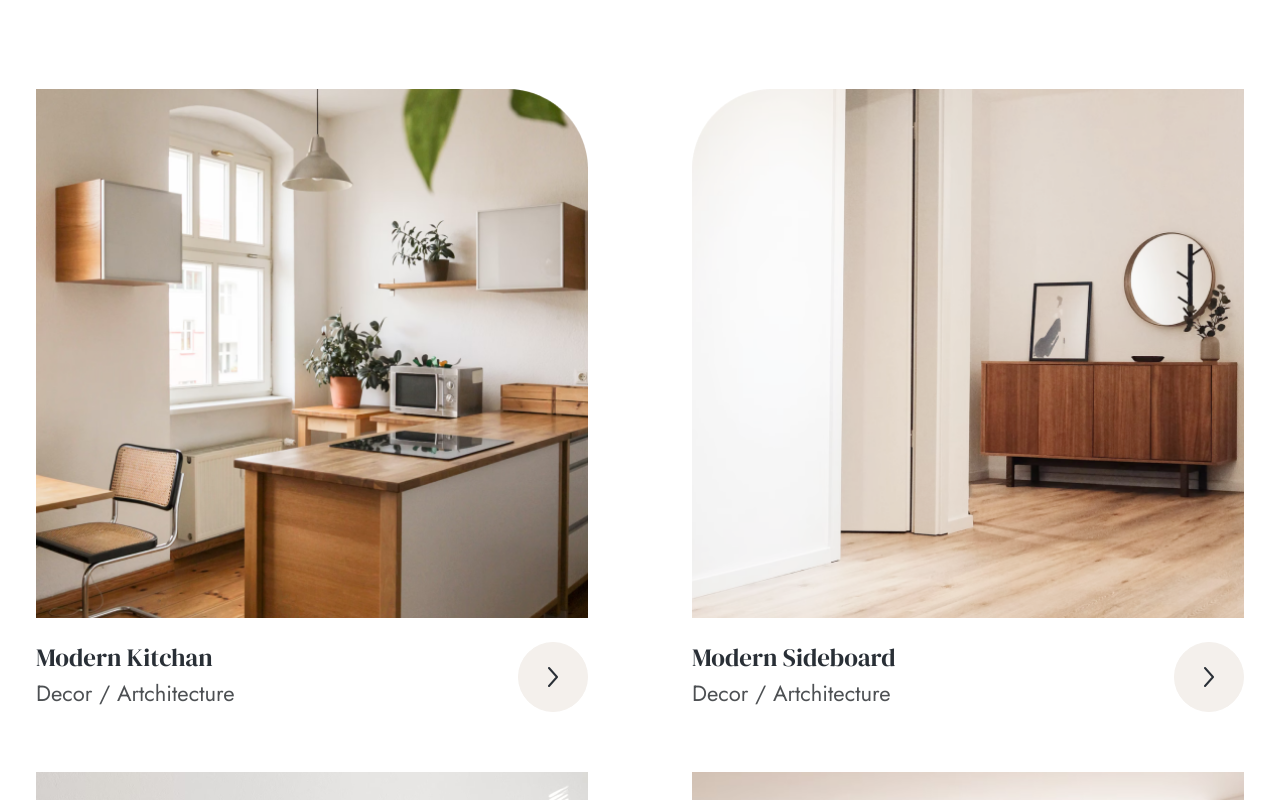
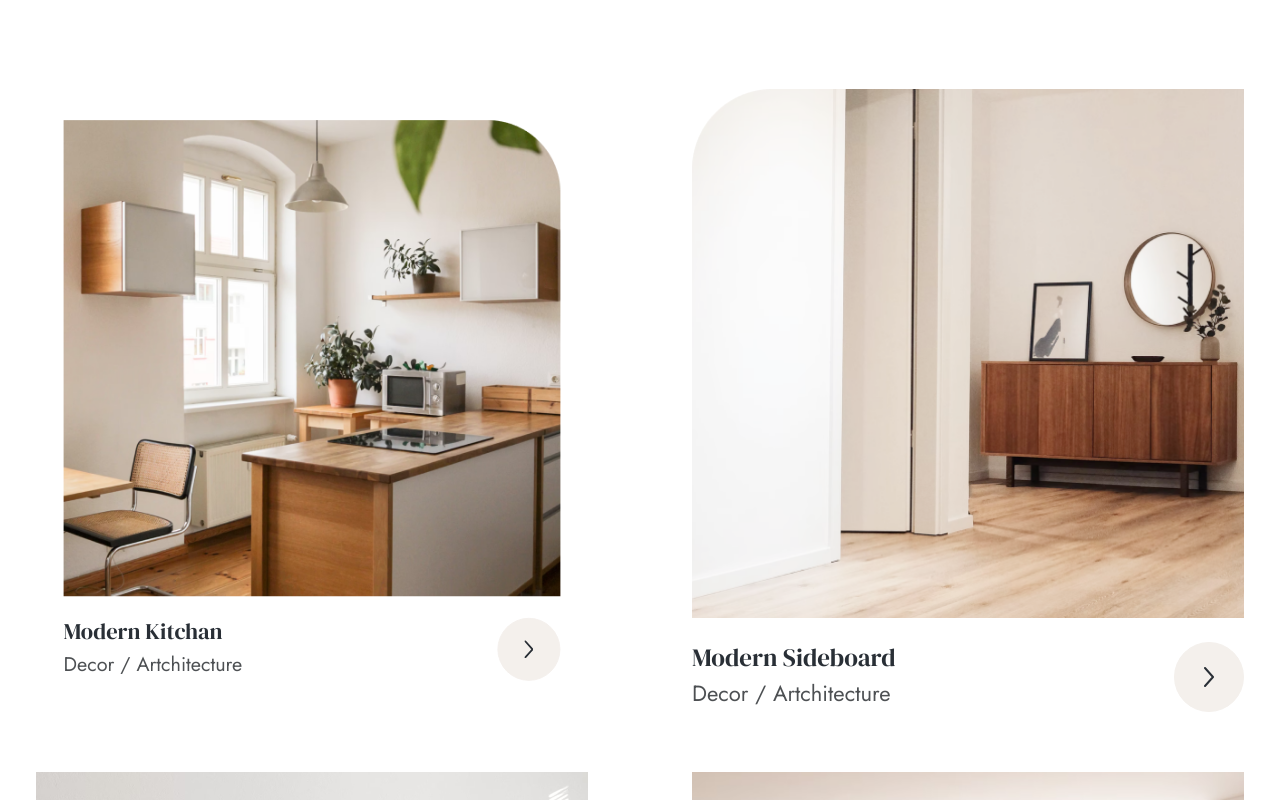
Before and after one commit to firuzeabdullazade/interior-design-webflow-react, a React (Create React App) app: page / in a window 1280 px wide. In both pictures the pointer is over the element 312 px from the left and 4575 px from the top of the page. Shown: the part 4175-4975 px from the top of the page. Built offline with nearby package versions, Linux system fonts and the light colour scheme.

Commit message:
Hover was added projects

```diff
--- a/src/app/pages/HomePage/components/Project/Project.scss
+++ b/src/app/pages/HomePage/components/Project/Project.scss
@@ -42,6 +42,14 @@
       display: flex;
       flex-direction: column;
       gap: 24px;
+      transition: 0.3s;
+
+      &:hover {
+        -webkit-transform: scale(0.9);
+        -ms-transform: scale(0.9);
+        transform: scale(0.9);
+        transition: 1s ease;
+      }
 
       .content {
         display: flex;
```
